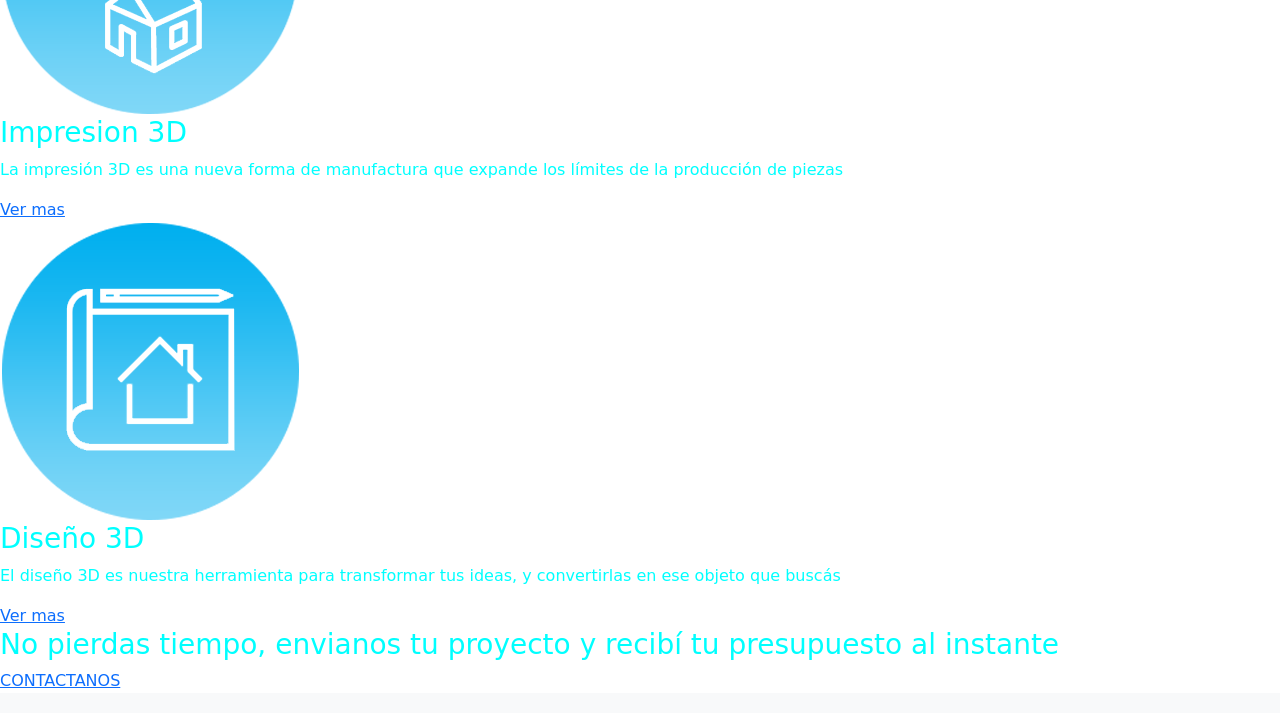
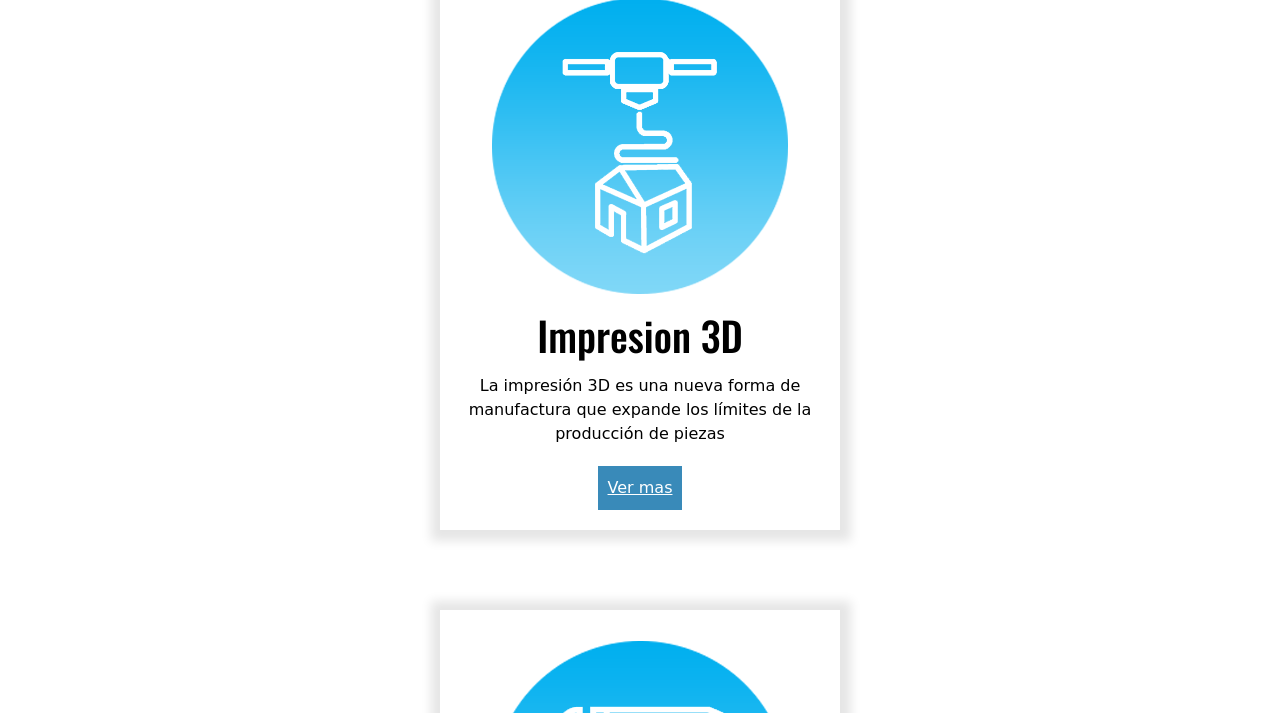
Before and after one commit to tincho-esteban/print-it-3d-esteban-agustin, a website: page index.html in a window 1280 px wide. Shown: the part 1070-1783 px from the top of the page. Drawn offline with nearby package versions, Linux system fonts and the light colour scheme; a web font is replaced by a local one.

Commit message:
nav.scss-main.scss

```diff
--- a/scss/index.scss
+++ b/scss/index.scss
@@ -0,0 +1,130 @@
+//grid
+.grid-layout-index {
+    height: auto;
+    width: 100%;
+    display: grid;
+    grid-template-areas:
+        "presentacion"
+        "servicios"
+        "imp-3d"
+        "dis-3d"
+        "contacto";
+}
+
+// presentacion index
+.fotos-index{
+    grid-area: presentacion;
+}
+
+.carrusel {
+    width:100%;
+    height: 100vh;
+}
+
+.carousel-caption  {
+    background-color: $sombra1;
+    border-radius: 5px;
+    margin: 0 10px;
+}
+
+// servicios index
+.servicios-index {
+    grid-area: servicios;
+    text-align: center;
+    background-color: $color1;
+    padding: 15px 0;
+}
+
+.serv-imp-3d {
+    grid-area: imp-3d;
+    margin: 40px auto;
+    box-shadow: 1px 1px 10px 10px $sombra2;
+    width: 80%;
+    height: auto;
+    max-width: 400px;
+    display: flex;
+    justify-content: center;
+    align-items: center;
+    flex-direction: column;
+    text-align: center;
+
+    img {
+        width: 75%;
+        margin-top: 30px;
+    }
+
+    h3 {
+        margin: 15px;
+        font-family: 'Oswald', sans-serif;
+        font-size: 40px;
+    }
+
+    p {
+        margin: 0 15px 20px;
+    }
+
+    a {
+        background-color: $color2;
+        margin-bottom: 20px;
+        padding: 10px;
+        color: white;
+    }
+}
+
+.serv-dis-3d {
+    grid-area: dis-3d;
+    margin: 40px auto;
+    box-shadow: 1px 1px 10px 10px $sombra2;
+    width: 80%;
+    height: auto;
+    max-width: 400px;
+    display: flex;
+    justify-content: center;
+    align-items: center;
+    flex-direction: column;
+    text-align: center;
+
+    img {
+        width: 75%;
+        margin-top: 30px;
+    }
+
+    h3 {
+        margin: 15px;
+        font-family: 'Oswald', sans-serif;
+        font-size: 40px;
+    }
+
+    p {
+        margin: 0 15px 20px;
+    }
+
+    a {
+        background-color: $color2;
+        margin-bottom: 20px;
+        padding: 10px;
+        color: white;
+    }
+}
+
+// contacto index
+.contacto-index {
+    grid-area: contacto;
+    background-color: $color3;
+    text-align: center;
+    padding: 30px;
+    height: auto;
+
+    h3 {
+        font-size: 25px;
+        margin-bottom: 30px;
+    }
+
+    a {
+        background-color: $color4;
+        padding: 20px;
+        color: white;
+        border-radius: 5px;
+        font-size: 30px;
+    }
+}
--- a/scss/main.scss
+++ b/scss/main.scss
@@ -1,3 +1,4 @@
+//aplica a todos los html
 * {
     padding: 0;
     margin: 0;
@@ -8,6 +9,7 @@
     color: black;
 }
 
+//imports
 @import "variables";
 @import "nav";
 @import "index";
--- a/scss/nav.scss
+++ b/scss/nav.scss
@@ -1,5 +1,5 @@
 nav {
-    background-color: #1C658C;
+    background-color: $color4;
 
     a {
 
```
Also changed, not shown: css/style.css.
